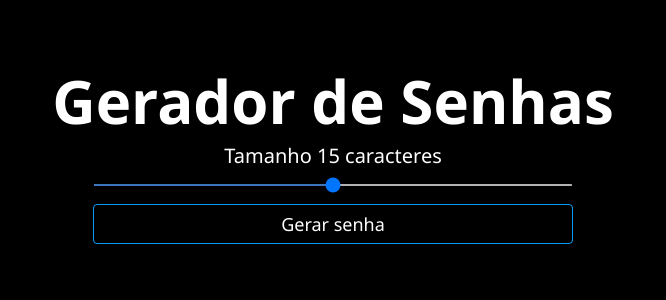
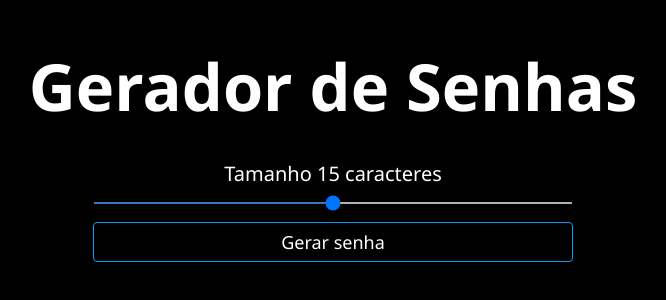
Before and after one commit to BaerSenac/Gerador_de_Senhas, a plain HTML site: page index.html in a window 1280 px wide. Shown: the part 236-536 px from the top of the page, without its empty margins (307-973 px from the left). Drawn offline with Linux system fonts and the light colour scheme.

Commit message:
gerador de senhar

```diff
--- a/index.html
+++ b/index.html
@@ -31,7 +31,8 @@
     }
 
     .logo {
-        font-size: 60px;
+        font-size: 65px;
+        margin-bottom: 30px;
     }
 
     .container-input {
--- a/script.js
+++ b/script.js
@@ -31,5 +31,6 @@ function generatePassword(){
 function copyPassword(){
 
     navigator.clipboard.writeText(novaSenha);
-    alert("Senha copiada com sucesso!")
+    alert("Senha copiada com sucesso!");
+
 }
```
